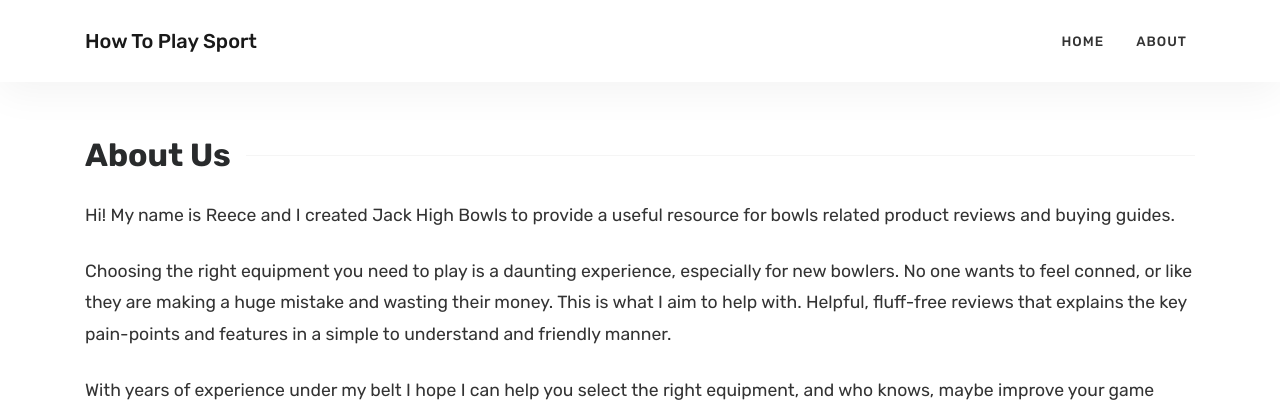
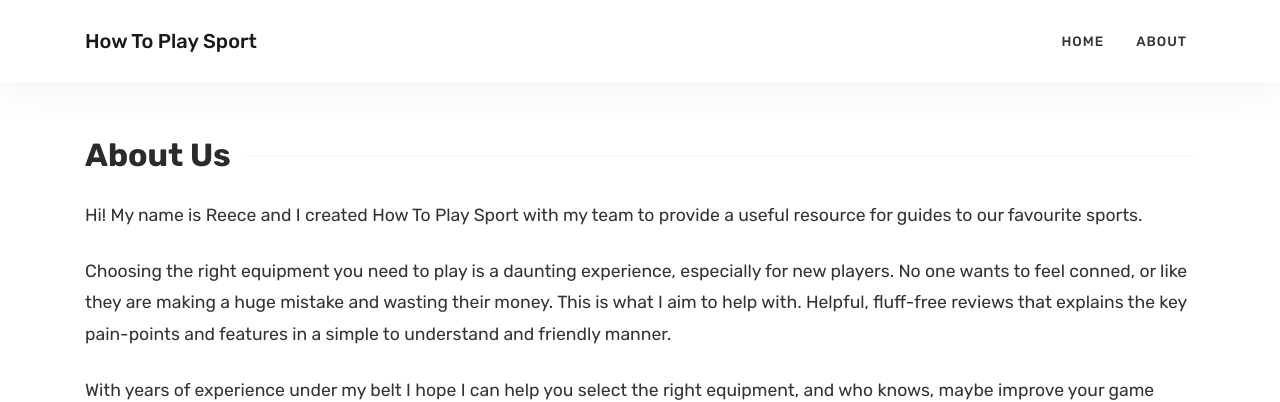
Before and after one commit to krussll/howtoplaysport, a Jekyll site: the page built from about-us.md, in a window 1280 px wide. Shown: the top 402 px of the page. Built offline with Jekyll 4.4.1, drawn with Linux system fonts in a browser that asks for light colours; nearby versions of some CDN libraries.

Commit message:
Update about-us.md

```diff
--- a/about-us.md
+++ b/about-us.md
@@ -3,8 +3,8 @@ layout: page
 title: About Us
 ---
 
-Hi! My name is Reece and I created Jack High Bowls to provide a useful resource for bowls related product reviews and buying guides.
+Hi! My name is Reece and I created How To Play Sport with my team to provide a useful resource for guides to our favourite sports.
 
-Choosing the right equipment you need to play is a daunting experience, especially for new bowlers. No one wants to feel conned, or like they are making a huge mistake and wasting their money. This is what I aim to help with. Helpful, fluff-free reviews that explains the key pain-points and features in a simple to understand and friendly manner.
+Choosing the right equipment you need to play is a daunting experience, especially for new players. No one wants to feel conned, or like they are making a huge mistake and wasting their money. This is what I aim to help with. Helpful, fluff-free reviews that explains the key pain-points and features in a simple to understand and friendly manner.
 
 With years of experience under my belt I hope I can help you select the right equipment, and who knows, maybe improve your game along the way!
```
